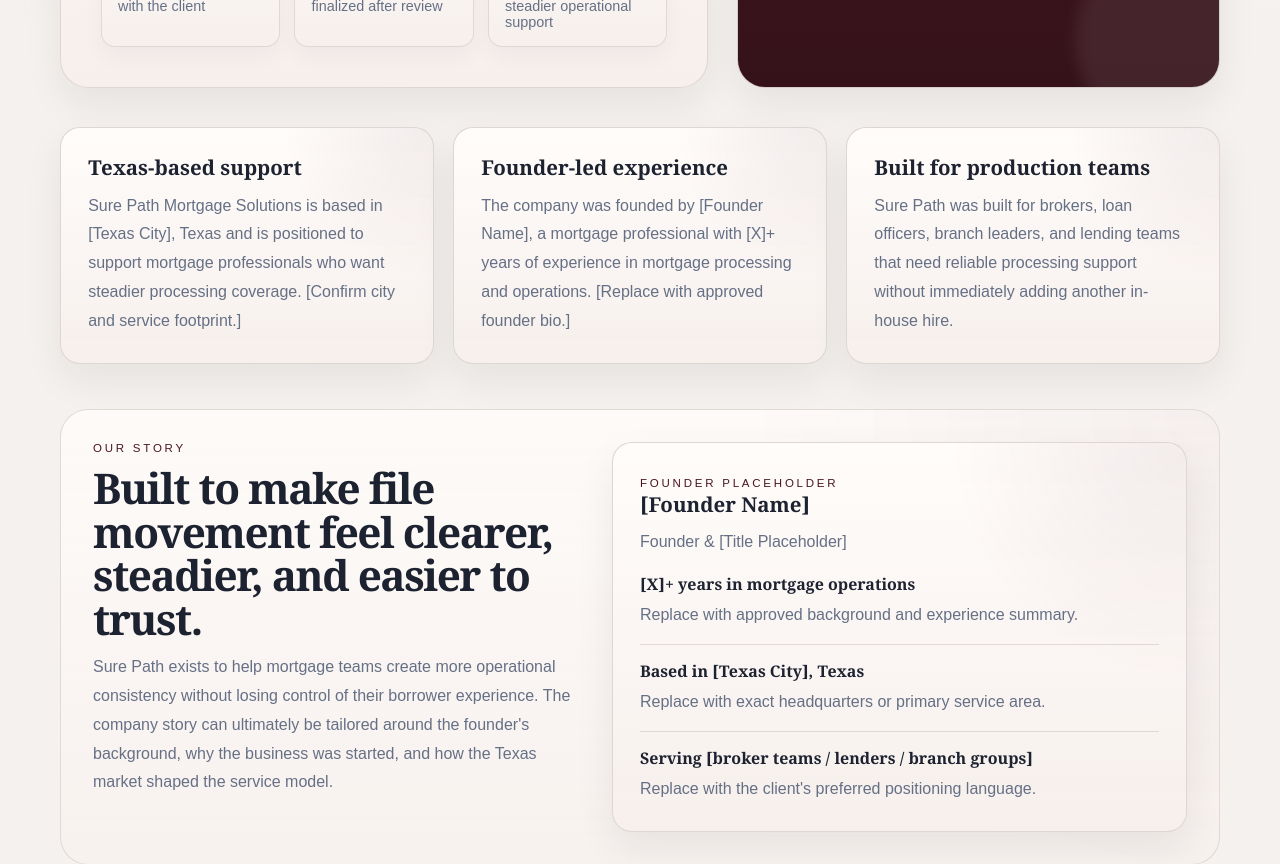
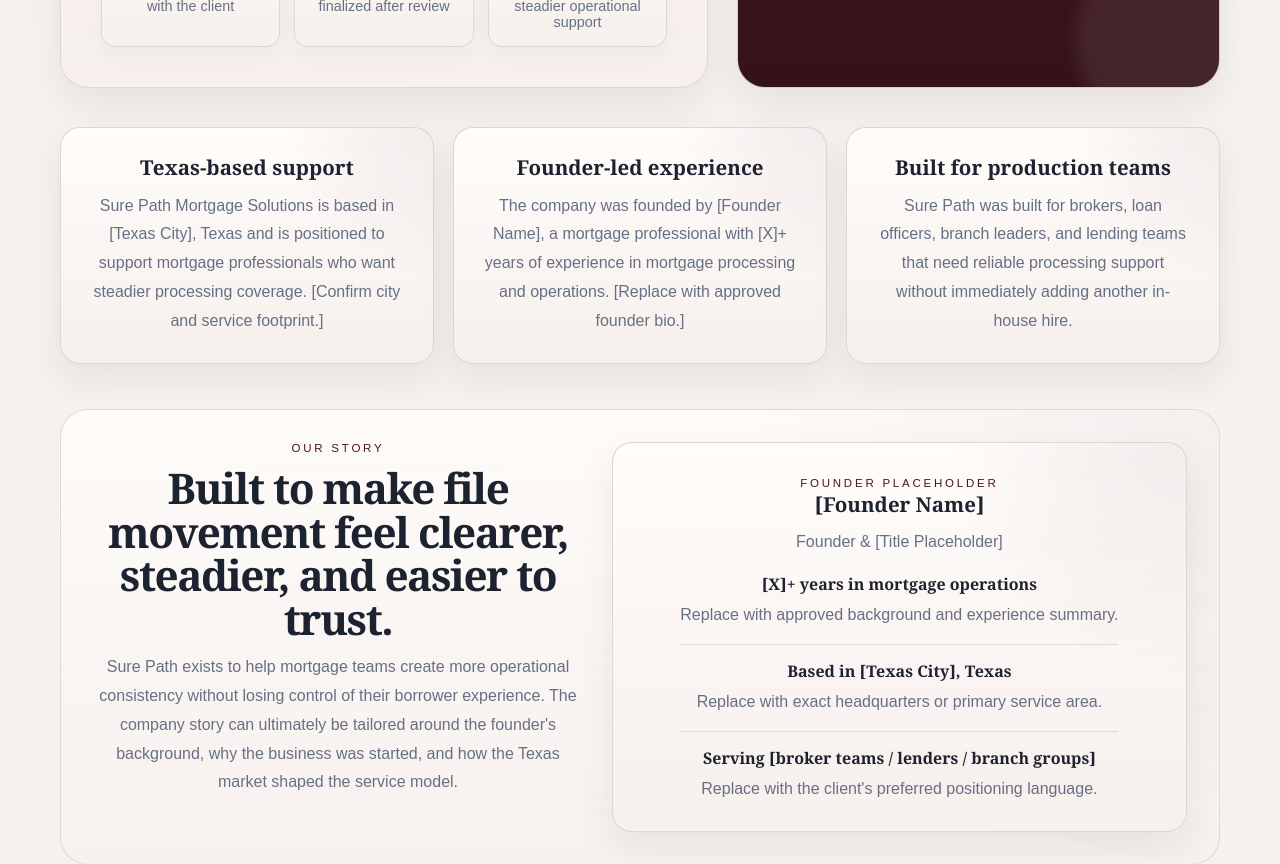
Before and after one commit to Kapriatti/surepath, a Next.js app: page /about in a window 1280 px wide. Shown: the part 1060-1924 px from the top of the page. Built offline with nearby package versions, Linux system fonts and the light colour scheme.

Commit message:
Rendition 3.5 center Process and About text

```diff
--- a/app/about/page.js
+++ b/app/about/page.js
@@ -12,7 +12,7 @@
 
 export default function AboutPage() {
   return (
-    <div className="page-shell">
+    <div className="page-shell about-page">
       <SiteHeader />
       <main className="inner-page">
         <section className="page-hero">
--- a/app/globals.css
+++ b/app/globals.css
@@ -305,6 +305,61 @@
   font-family: Arial, sans-serif;
   color: rgba(255, 247, 246, 0.82);
   line-height: 1.65;
+}
+
+.process-page .hero-copy,
+.process-page .hero-panel,
+.process-page .section-heading,
+.process-page .process-detail-card,
+.process-page .content-card,
+.about-page .hero-copy,
+.about-page .hero-panel,
+.about-page .section-heading,
+.about-page .content-card,
+.about-page .principle-card,
+.about-page .sidebar-card {
+  text-align: center;
+}
+
+.process-page .hero-copy p,
+.process-page .section-heading p,
+.process-page .process-detail-card > p,
+.process-page .content-card p,
+.about-page .hero-copy p,
+.about-page .section-heading p,
+.about-page .content-card p,
+.about-page .principle-card p,
+.about-page .sidebar-card p {
+  margin-left: auto;
+  margin-right: auto;
+}
+
+.process-page .hero-actions,
+.about-page .hero-actions,
+.process-page .deliverable-item,
+.about-page .resource-list,
+.about-page .contact-list,
+.about-page .footer-links {
+  justify-content: center;
+}
+
+.process-page .hero-metrics,
+.about-page .hero-metrics,
+.process-page .content-grid,
+.about-page .content-grid,
+.about-page .principles-grid {
+  justify-items: center;
+}
+
+.process-page .deliverable-item,
+.about-page .resource-item {
+  justify-items: center;
+  text-align: center;
+}
+
+.process-page .process-detail-header {
+  flex-direction: column;
+  text-align: center;
 }
 
 .hero-actions,
--- a/app/process/page.js
+++ b/app/process/page.js
@@ -12,7 +12,7 @@
 
 export default function ProcessPage() {
   return (
-    <div className="page-shell">
+    <div className="page-shell process-page">
       <SiteHeader />
       <main className="inner-page">
         <section className="page-hero">
```
